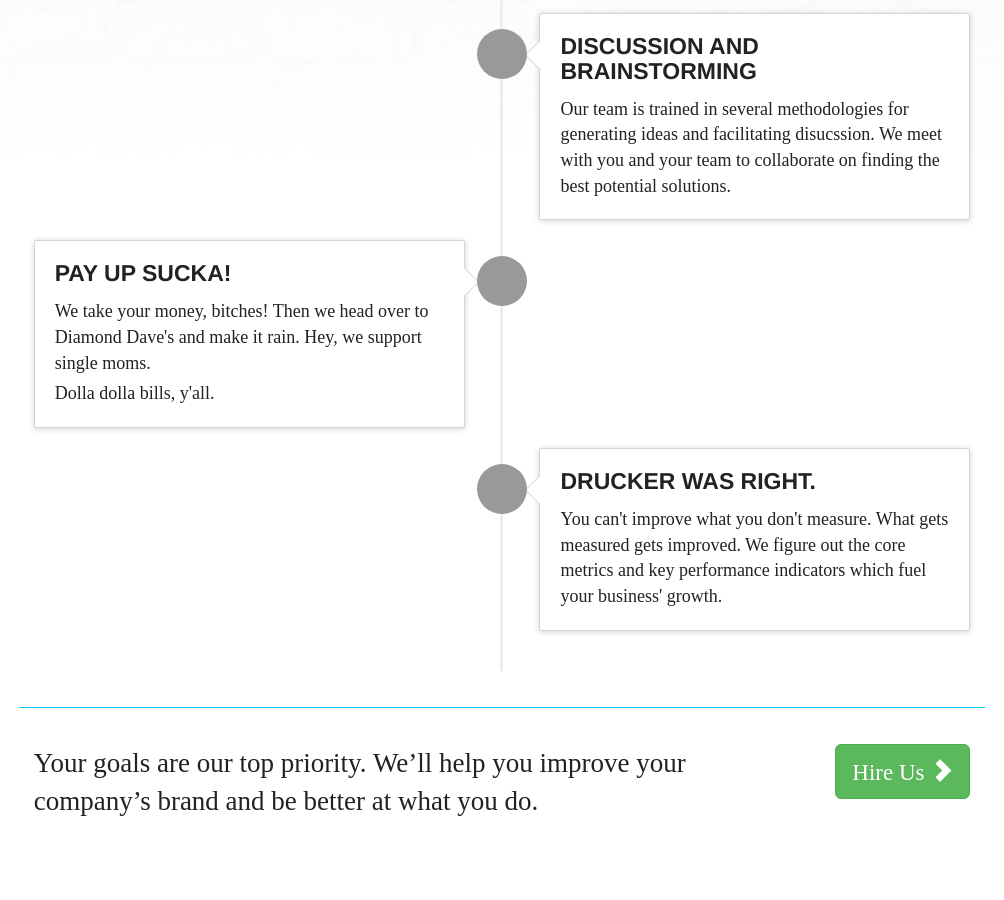
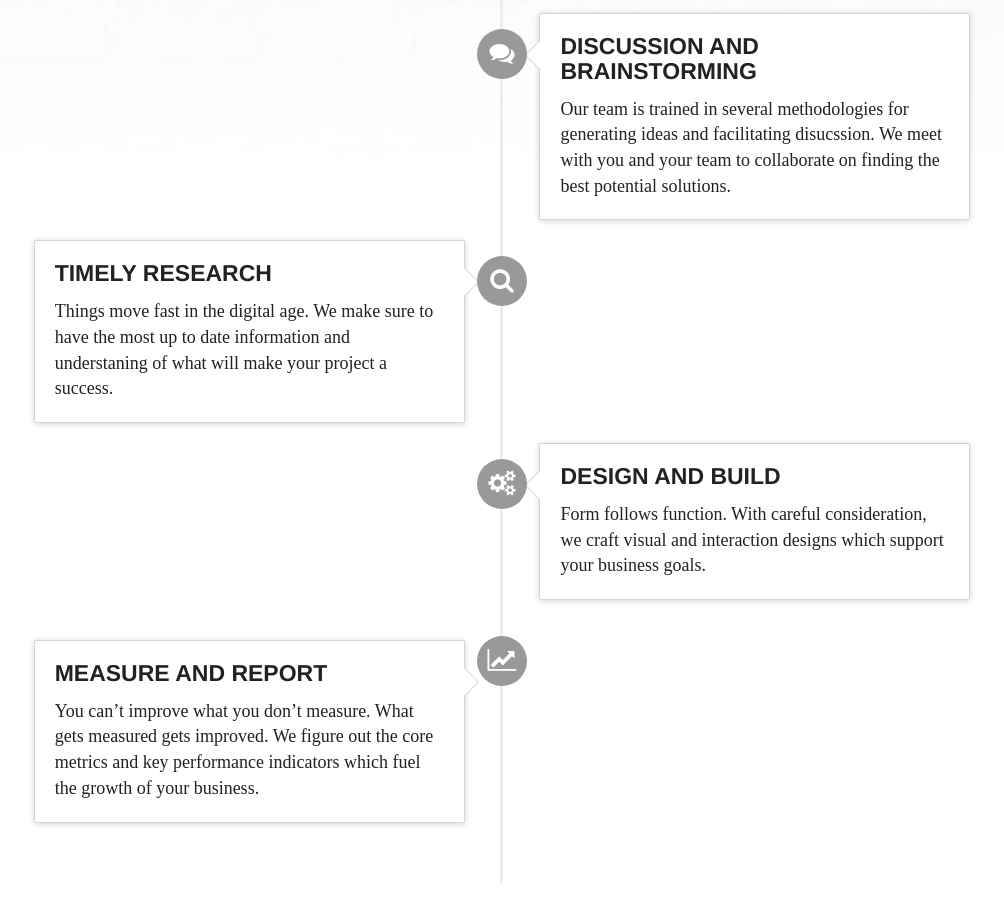
Before and after one commit to ninelabs/ninelabs.com, a Jekyll site: the page built from approach/index.html, in a window 1280 px wide and 900 px high, scrolled down 627 px. Shown: the whole window, without its empty margins (138-1142 px from the left). Built offline with Jekyll 4.4.1, drawn with Linux system fonts in a browser that asks for light colours; nearby versions of some CDN libraries; Markdown is read by kramdown in place of the engine named in the settings.

Commit message:
Approach content updates.
Signed-off-by: J Cornelius <github@jcornelius.com>

```diff
--- a/approach/index.html
+++ b/approach/index.html
@@ -10,7 +10,7 @@ pid: approach
   <div class="process-outline">
     <ul class="timeline">
       <li>
-        <div class="timeline-badge"></div>
+        <div class="timeline-badge"><i class="fa fa-question"></i></div>
         <div class="timeline-panel">
           <div class="timeline-heading">
             <h4 class="timeline-title">The Socratic Method</h4>
@@ -21,7 +21,7 @@ pid: approach
         </div>
       </li>
       <li class="timeline-inverted">
-        <div class="timeline-badge"></div>
+        <div class="timeline-badge"><i class="fa fa-comments"></i></div>
         <div class="timeline-panel">
           <div class="timeline-heading">
             <h4 class="timeline-title">Discussion and Brainstorming</h4>
@@ -32,25 +32,35 @@ pid: approach
         </div>
       </li>
       <li>
-        <div class="timeline-badge"></div>
+        <div class="timeline-badge"><i class="fa fa-search"></i></div>
         <div class="timeline-panel">
           <div class="timeline-heading">
-            <h4 class="timeline-title">Pay Up Sucka!</h4>
+            <h4 class="timeline-title">Timely Research</h4>
           </div>
           <div class="timeline-body">
-            <p>We take your money, bitches! Then we head over to Diamond Dave's and make it rain. Hey, we support single moms.</p>
-            <p>Dolla dolla bills, y'all.</p>
+            <p>Things move fast in the digital age. We make sure to have the most up to date information and understaning of what will make your project a success.</p>
           </div>
         </div>
       </li>
       <li class="timeline-inverted">
-        <div class="timeline-badge"></div>
+        <div class="timeline-badge"><i class="fa fa-cogs"></i></div>
         <div class="timeline-panel">
           <div class="timeline-heading">
-            <h4 class="timeline-title">Drucker was right.</h4>
+            <h4 class="timeline-title">Design and Build</h4>
           </div>
           <div class="timeline-body">
-            <p>You can't improve what you don't measure. What gets measured gets improved. We figure out the core metrics and key performance indicators which fuel your business' growth.</p>
+            <p>Form follows function. With careful consideration, we craft visual and interaction designs which support your business goals.</p>
+          </div>
+        </div>
+      </li>
+      <li class="timeline">
+        <div class="timeline-badge"><i class="fa fa-line-chart"></i></div>
+        <div class="timeline-panel">
+          <div class="timeline-heading">
+            <h4 class="timeline-title">Measure and Report</h4>
+          </div>
+          <div class="timeline-body">
+            <p>You can&rsquo;t improve what you don&rsquo;t measure. What gets measured gets improved. We figure out the core metrics and key performance indicators which fuel the growth of your business.</p>
           </div>
         </div>
       </li>
--- a/js/colorwash.js
+++ b/js/colorwash.js
@@ -1,7 +1,8 @@
 
 var colors = new Array(
+  [58,123,213],
+  [58,123,213],
   [0,210,255],
-  [58,123,213],
   [100,200,154],
   [11,210,205],
   [0,154,187],
```
